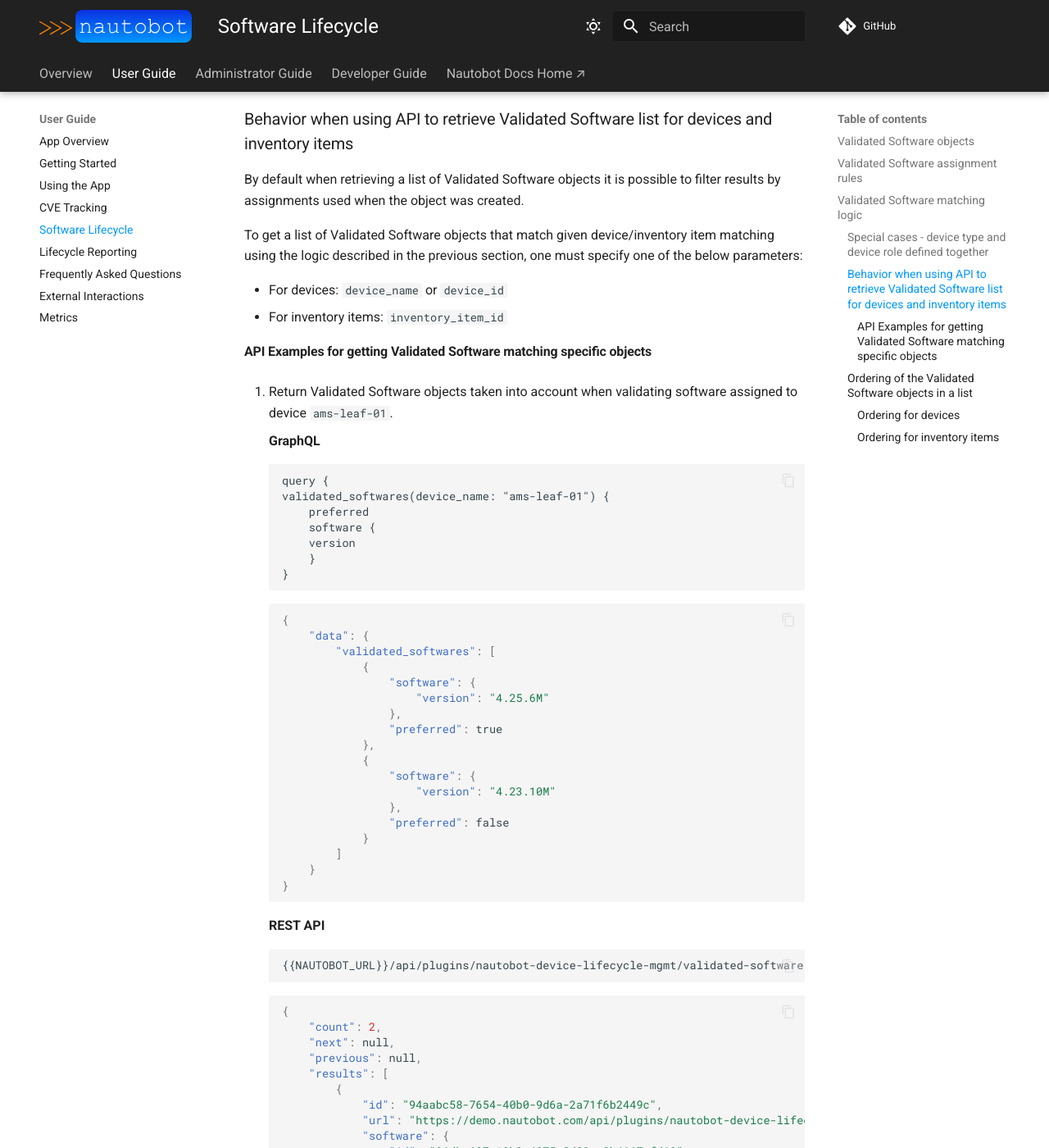
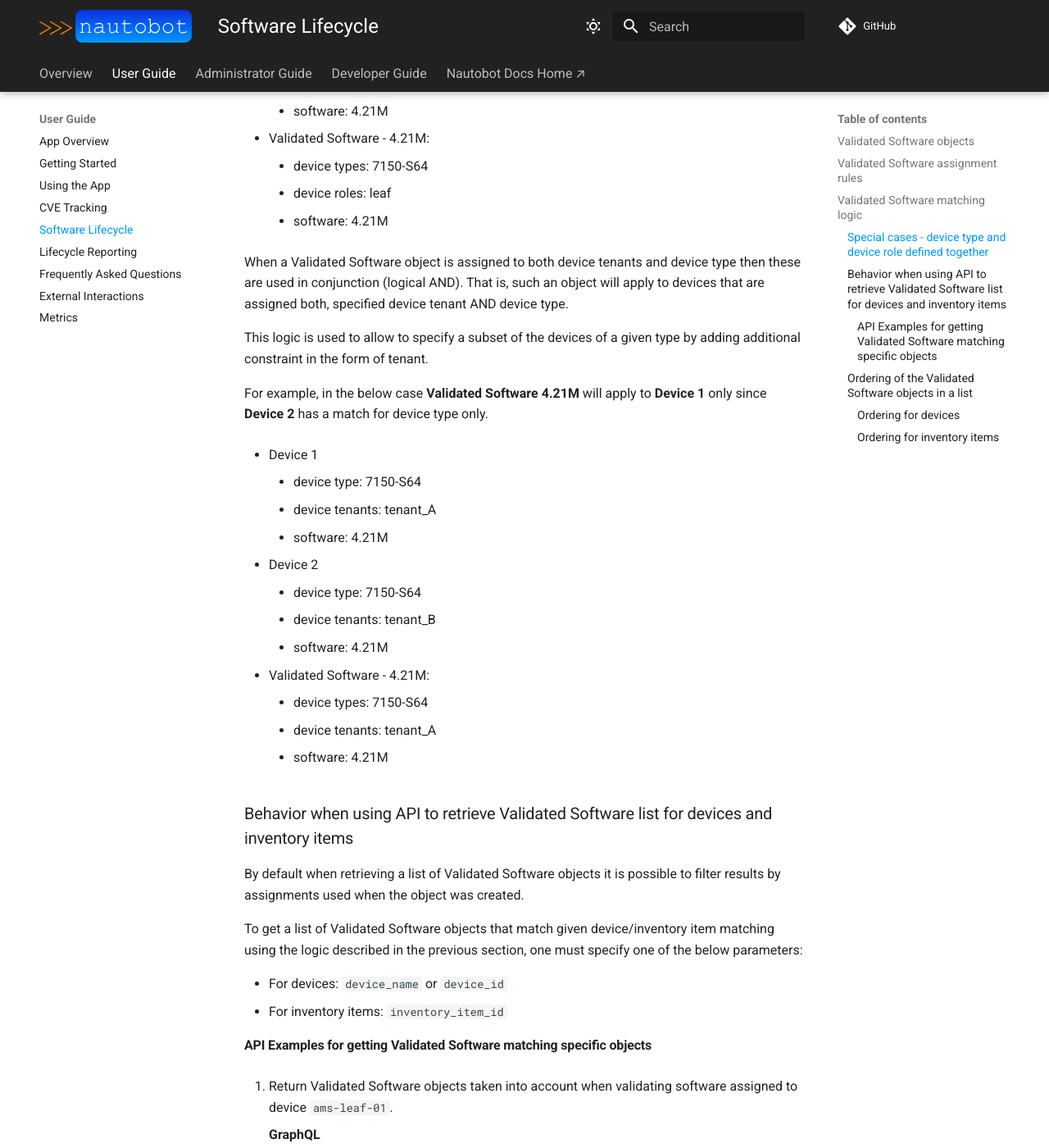
Before and after one commit to nautobot/nautobot-app-device-lifecycle-mgmt, an MkDocs documentation site: the page built from docs/user/software_lifecycle.md, in a window 1280 px wide and 1400 px high, scrolled down 3630 px. Shown: the whole window at 82% size. Built offline with MkDocs 1.6.1 and Material for MkDocs 9.7.7, drawn with Linux system fonts in a browser that asks for light colours; comment, search, counter and statistics services are not loaded; some of the changed text lies outside the part shown.

Commit message:
CHORE: documentation updates for tenant-based software lifecycle management. 	modified:   docs/user/software_lifecycle.md

```diff
--- a/docs/user/software_lifecycle.md
+++ b/docs/user/software_lifecycle.md
@@ -19,6 +19,7 @@ When creating the validated software the following fields are available. Fields
 | Valid Until | End date when the rules defined by this object stop applying |
 | Preferred Version | Whether the Software specified by this Validated Software should be considered a preferred version |
 | Devices -> Devices | Devices whose software will be validated by this Validated Software |
+| Devices -> Device tenants | Devices assigned to these tenants will have software validated by this Validated Software |
 | Devices -> Device types | Devices having these device types will have software validated by this Validated Software |
 | Devices -> Device roles | Devices having these device roles will have software validated by this Validated Software |
 | Inventory Items -> Inventory items | Inventory items whose software will be validated by this Validated Software |
@@ -35,6 +36,7 @@ Example of a Validated Software object with most fields filled in:
 Validated Software object can be assigned to:
 
 - devices
+- device tenants
 - device types
 - device roles
 - inventory items
@@ -54,7 +56,9 @@ For device, Validated Software will be used if one, or more, of the following, a
 
 - Device is explicitly listed in the Validated Software `devices` attribute.
 - Device's device type AND device role match `device_types` AND `device_roles` in Validated Software. This applies only if BOTH are set. See the **Special cases** subsection that follows.
+- Device's tenant AND device type match `device_tenants` AND `device_types` in Validated Software. This applies only if BOTH are set. See the **Special cases** subsection that follows.
 - Device's device type is listed in the Validated Software `device_types` attribute.
+- Device's tenant is listed in the Validated Software `device_tenants` attribute.
 - Device's role is listed in the Validated Software `device_roles` attribute.
 - Device's tags are listed in the Validated Software `object_tags` attribute.
 
@@ -84,6 +88,27 @@ For example, in the below case **Validated Software 4.21M** will apply to **Devi
 - Validated Software - 4.21M:
     - device types: 7150-S64
     - device roles: leaf
+    - software: 4.21M
+
+When a Validated Software object is assigned to both device tenants and device type then these are used in conjunction (logical AND). That is, such an object will apply to devices that are assigned both, specified device tenant AND device type.
+
+This logic is used to allow to specify a subset of the devices of a given type by adding additional constraint in the form of tenant.
+
+For example, in the below case **Validated Software 4.21M** will apply to **Device 1** only since **Device 2** has a match for device type only.
+
+- Device 1
+    - device type: 7150-S64
+    - device tenants: tenant_A
+    - software: 4.21M
+
+- Device 2
+    - device type: 7150-S64
+    - device tenants: tenant_B
+    - software: 4.21M
+
+- Validated Software - 4.21M:
+    - device types: 7150-S64
+    - device tenants: tenant_A
     - software: 4.21M
 
 ### Behavior when using API to retrieve Validated Software list for devices and inventory items
```
